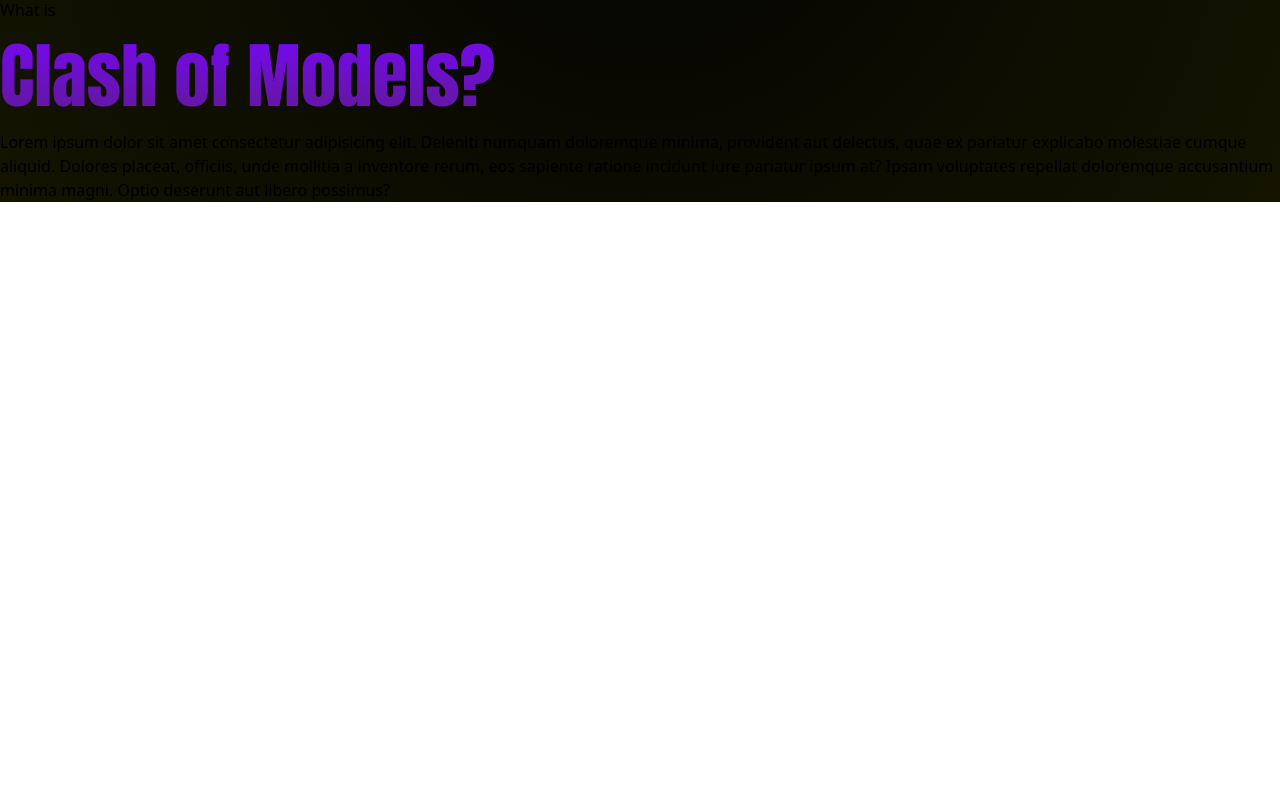
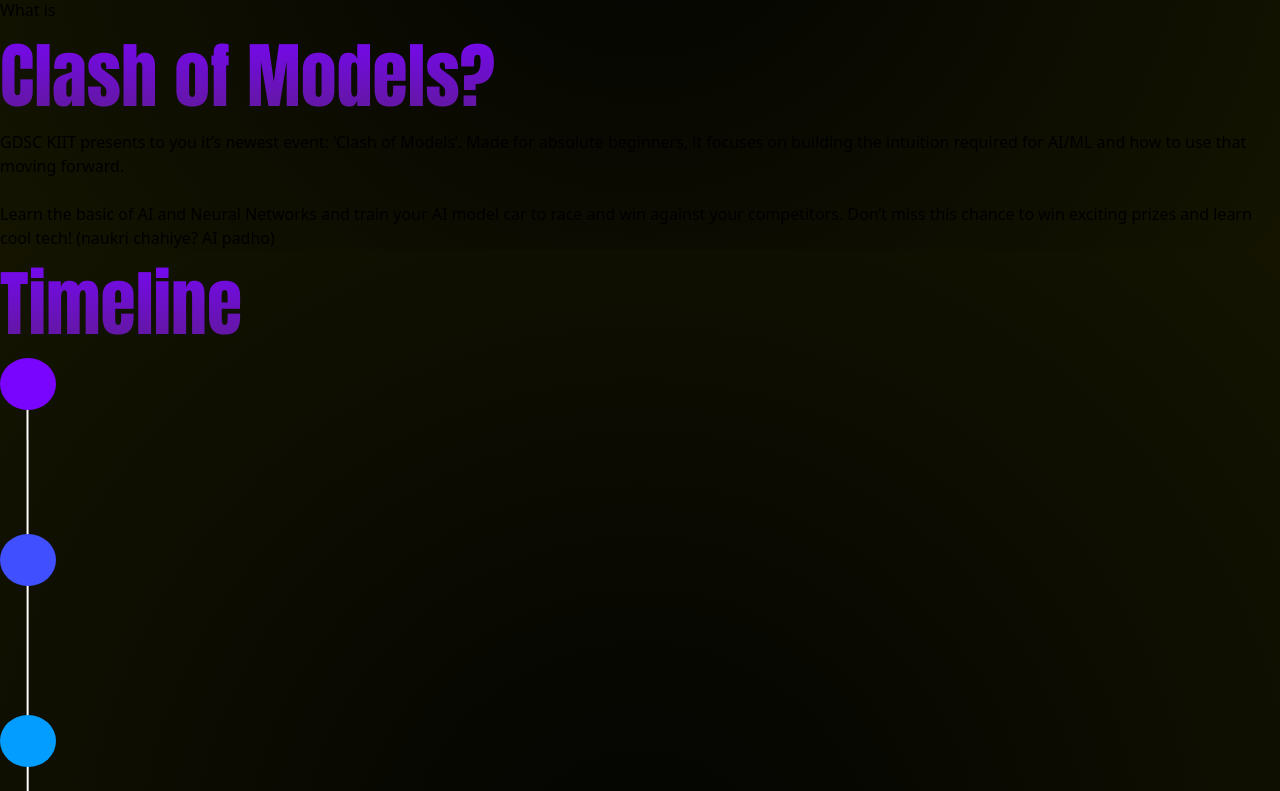
Before and after one commit to GDSC-KIIT/ClashOfModels, a React (Vite) app: page / in a window 1280 px wide. Shown: the part 5429-6220 px from the top of the page. Before the commit the page ends 5631 px from the top, so only its background shows below. Built offline with nearby package versions, Linux system fonts and the light colour scheme.

Commit message:
Added timeline

```diff
--- a/src/App.jsx
+++ b/src/App.jsx
@@ -1,6 +1,7 @@
 import LandingPage from "./components/LandingPage";
 import Nav from "./components/Nav";
 import About from "./components/About";
+import Timeline from "./components/Timeline";
 
 export default function App() {
   return (
@@ -9,6 +10,7 @@
       <Nav />
       <LandingPage />
       <About/>
+      <Timeline/>
 
     </div>
   )
--- a/src/components/About.jsx
+++ b/src/components/About.jsx
@@ -10,7 +10,10 @@
       <div className=" px-10 flex flex-col gap-1">
         <span className="text-white apple text-3xl ">What is </span>
         <h2 className="headings impact">Clash of Models?</h2>
-        <p className="text-white">Lorem ipsum dolor sit amet consectetur adipisicing elit. Deleniti numquam doloremque minima, provident aut delectus, quae ex pariatur explicabo molestiae cumque aliquid. Dolores placeat, officiis, unde mollitia a inventore rerum, eos sapiente ratione incidunt iure pariatur ipsum at? Ipsam voluptates repellat doloremque accusantium minima magni. Optio deserunt aut libero possimus?</p>
+        <p className="text-white">GDSC KIIT presents to you it’s newest event: ‘Clash of Models’. Made for absolute beginners, it focuses on building the intuition required for AI/ML and how to use that moving forward.</p>
+        <br />
+        <p className="text-white">Learn the basic of AI and Neural Networks and train your AI model car to race and win against your competitors. Don’t miss this chance to win exciting prizes and learn cool tech!
+        (naukri chahiye? AI padho)</p>
       </div>
     </div>
   );
--- /dev/null
+++ b/src/components/Timeline.jsx
@@ -0,0 +1,16 @@
+import React,{useEffect, useState} from "react";
+
+
+const Timeline = () => {
+  return (
+    <div className='h-fit pb-20 pt-2 w-full flex flex-col justify-center px-10 gap-24'
+        style={{background:"radial-gradient(circle, #030302,  #141401)"}}>
+        <div>
+            <h2 className="headings impact text-center mt-0">Timeline</h2>
+        </div>
+        <img src="./time.svg" alt="" className="h-[120vh]"/>
+    </div>
+  )
+}
+
+export default Timeline
```
Also changed, not shown: public/GDSC LOGO.svg (added), public/time.svg (added).
